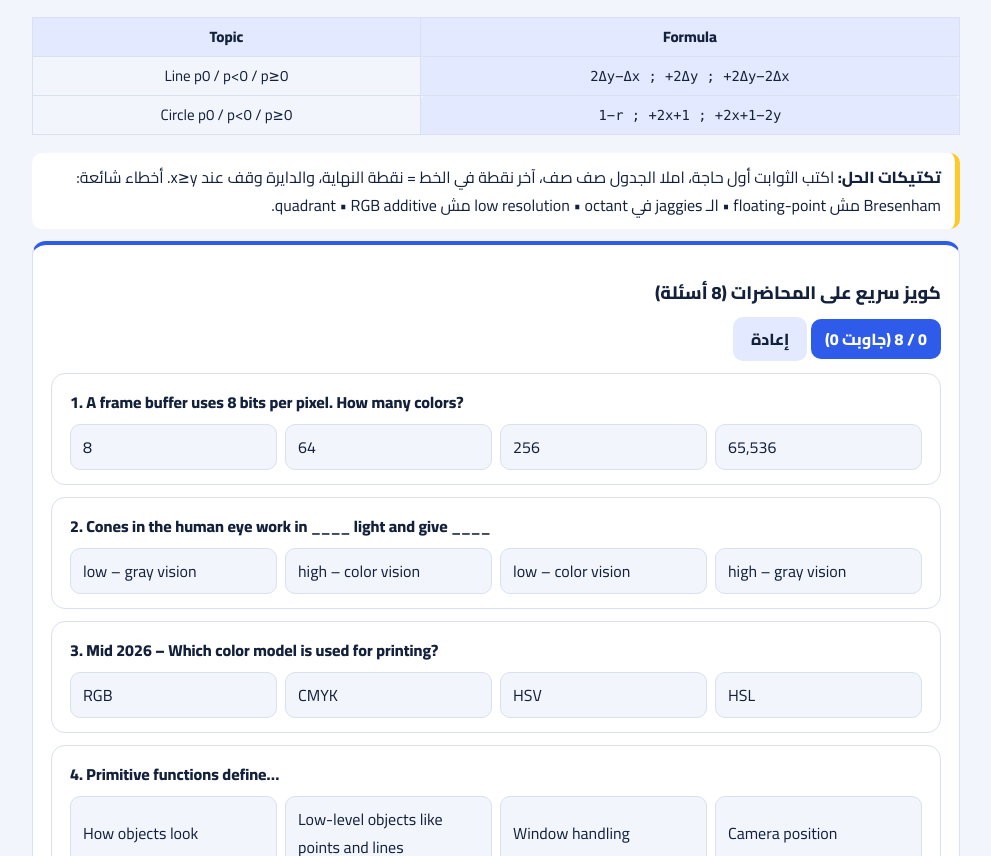
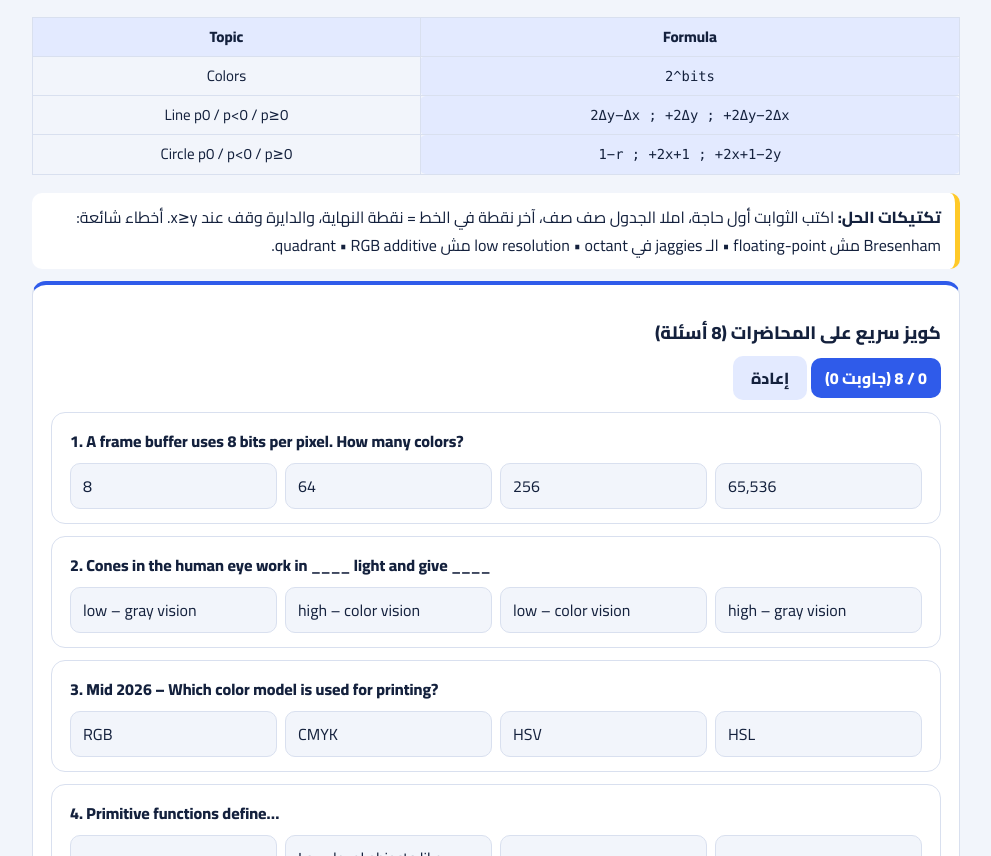
Before and after one commit to ahm-194/7AMED__, a plain HTML site: page index.html in a window 1280 px wide. Shown: the part 1253-2109 px from the top of the page, without its empty margins (144-1135 px from the left). Drawn offline with Linux system fonts and the light colour scheme.

Commit message:
Add color formula and update circle formulas in HTML

```diff
--- a/index.html
+++ b/index.html
@@ -110,6 +110,7 @@ textarea{width:100%;min-height:64px;font:inherit;padding:8px;border:1px solid va
 <li>r=10: (0,10) (1,10) (2,10) (3,10) (4,9) (5,9) (6,8) (7,7) • r=8: (0,8) (1,8) (2,8) (3,7) (4,7) (5,6) • r=5: (0,5) (1,5) (2,5) (3,4).</li></ul></div>
 
 <div class="wrap"><table class="en"><tr><th>Topic</th><th>Formula</th></tr>
+ <tr><td>Colors</td><td class="m">2^bits</td></tr>
 <tr><td>Line p0 / p&lt;0 / p≥0</td><td class="m">2Δy−Δx ; +2Δy ; +2Δy−2Δx</td></tr>
 <tr><td>Circle p0 / p&lt;0 / p≥0</td><td class="m">1−r ; +2x+1 ; +2x+1−2y</td></tr></table></div>
 <div class="tip"><b>تكتيكات الحل:</b> اكتب الثوابت أول حاجة، املا الجدول صف صف، آخر نقطة في الخط = نقطة النهاية، والدايرة وقف عند x≥y. أخطاء شائعة: Bresenham مش floating-point • الـ jaggies في low resolution • octant مش quadrant • RGB additive.</div>
```
